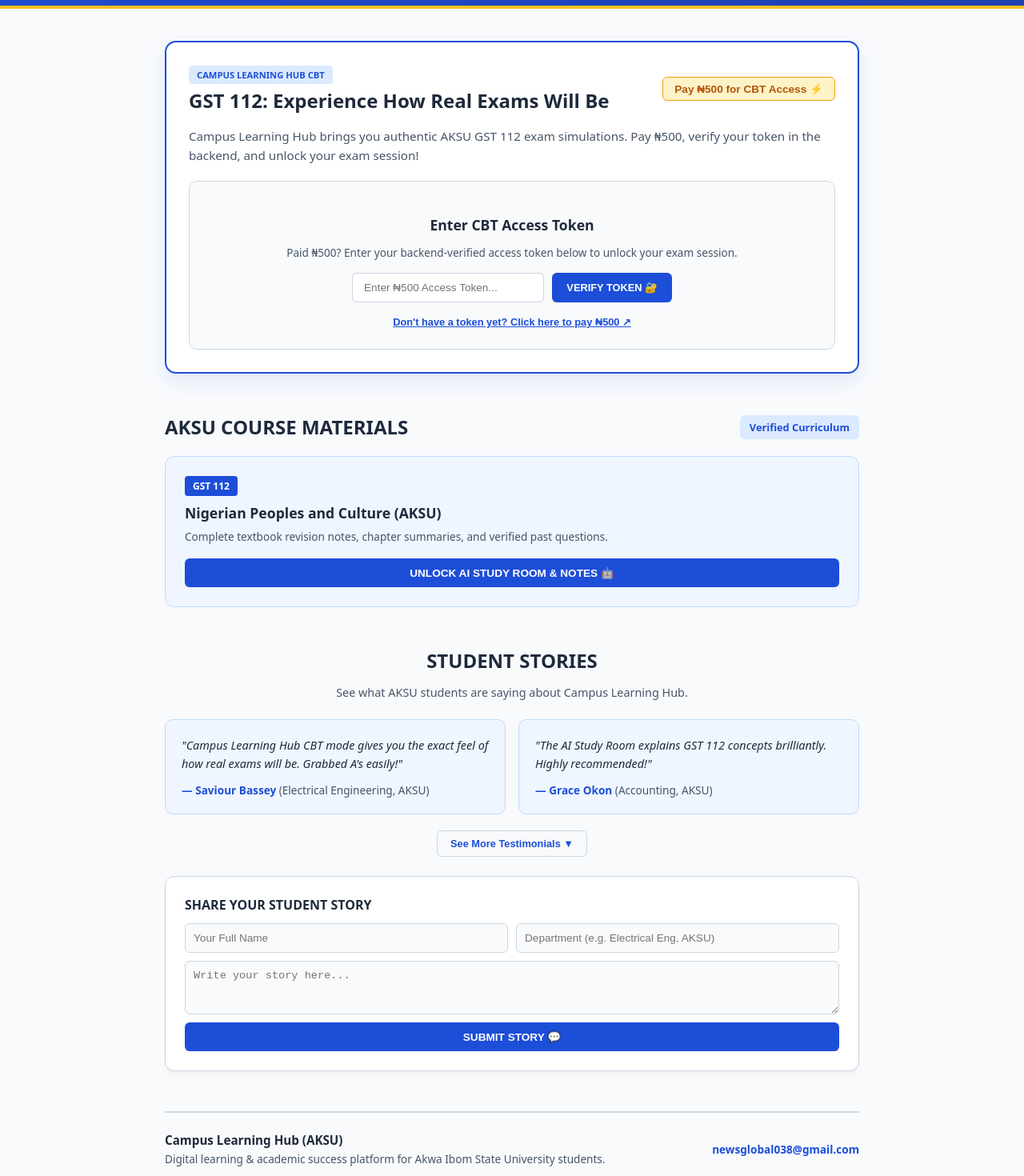
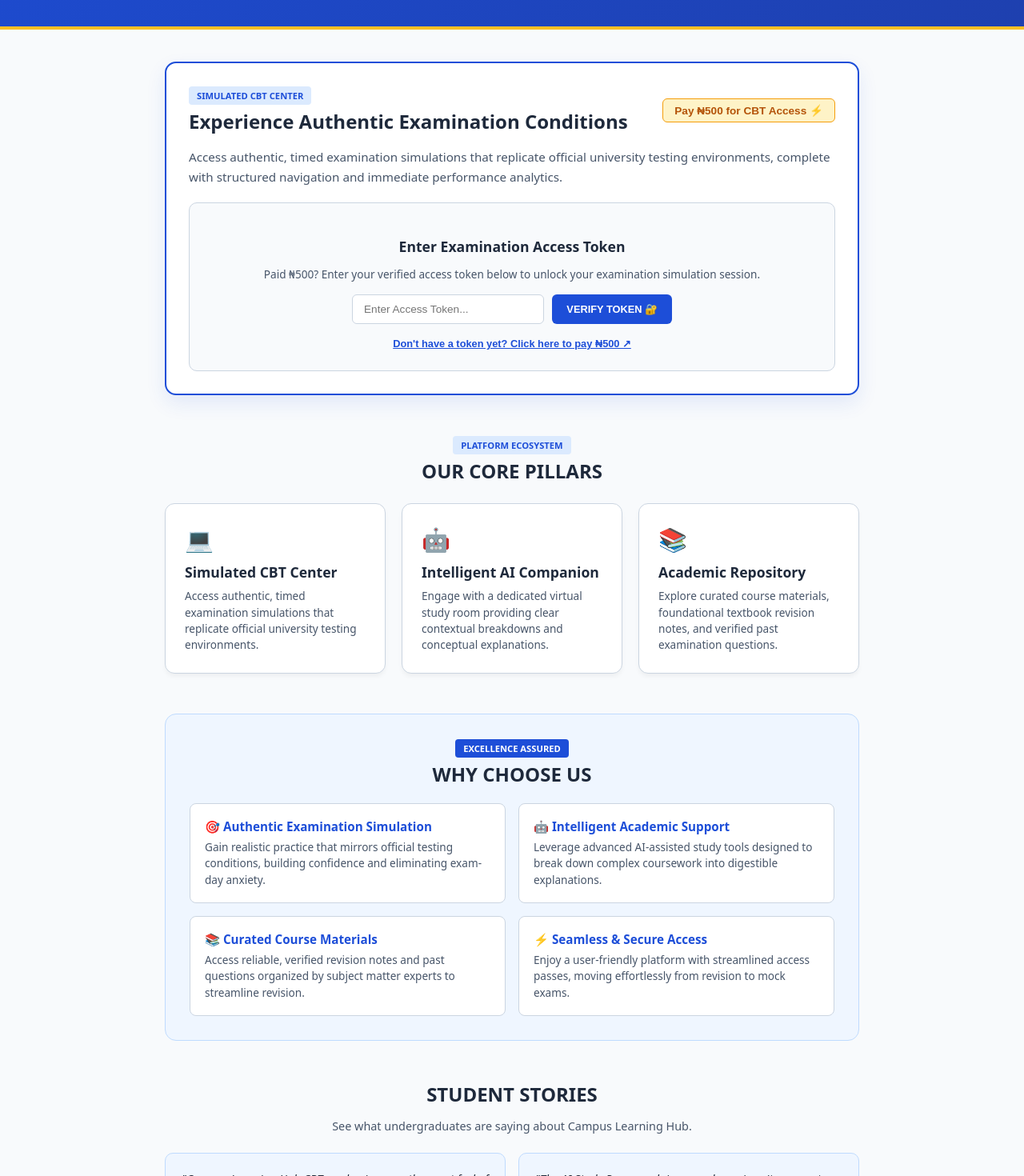
Before and after one commit to divinesaviour4-bit/LEARNING-MADE-EASY, a Next.js app: page / in a window 1280 px wide. Shown: the part 540-2010 px from the top of the page at 80% size. Built offline with nearby package versions, Linux system fonts and the light colour scheme.

Commit message:
Update homepage with professional Campus Learning Hub copy, core pillars, and Why Choose Us section

```diff
--- a/app/page.tsx
+++ b/app/page.tsx
@@ -60,7 +60,7 @@
   const [aiTxnRef, setAiTxnRef] = useState("");
   const [aiPayLoading, setAiPayLoading] = useState(false);
 
-  // CBT Exam Execution States (AKSU GST 112)
+  // CBT Exam Execution States
   const [examStarted, setExamStarted] = useState(false);
   const [activeQuestions, setActiveQuestions] = useState<any[]>([]);
   const [currentQIndex, setCurrentQIndex] = useState(0);
@@ -72,8 +72,8 @@
   // Testimonials State
   const [showAllReviews, setShowAllReviews] = useState(false);
   const [reviews, setReviews] = useState([
-    { name: "Saviour Bassey", department: "Electrical Engineering, AKSU", comment: "Campus Learning Hub CBT mode gives you the exact feel of how real exams will be. Grabbed A's easily!" },
-    { name: "Grace Okon", department: "Accounting, AKSU", comment: "The AI Study Room explains GST 112 concepts brilliantly. Highly recommended!" }
+    { name: "Saviour Bassey", department: "Electrical Engineering", comment: "Campus Learning Hub CBT mode gives you the exact feel of how real exams will be. Grabbed A's easily!" },
+    { name: "Grace Okon", department: "Accounting", comment: "The AI Study Room explains complex university concepts brilliantly. Highly recommended!" }
   ]);
   const [reviewerName, setReviewerName] = useState("");
   const [reviewerDept, setReviewerDept] = useState("");
@@ -102,9 +102,9 @@
 
     const query = globalQuery.toLowerCase();
     if (query.includes("gst 112") || query.includes("nigerian peoples")) {
-      setGlobalSearchResult({ found: true, courseName: "GST 112: Nigerian Peoples and Culture (AKSU)", details: "Available on Campus Learning Hub! CBT Mock & AI Study Room ready." });
+      setGlobalSearchResult({ found: true, courseName: "GST 112: Nigerian Peoples and Culture", details: "Available on Campus Learning Hub! CBT Mock & AI Study Room ready." });
     } else {
-      setGlobalSearchResult({ found: false, courseName: globalQuery.toUpperCase(), details: "Campus Learning Hub currently indexed for AKSU GST 112." });
+      setGlobalSearchResult({ found: false, courseName: globalQuery.toUpperCase(), details: "Campus Learning Hub course repository indexed successfully." });
     }
   };
 
@@ -117,7 +117,7 @@
     setCbtPayLoading(true);
     setTimeout(() => {
       setCbtPayLoading(false);
-      alert("₦500 CBT payment submitted! Awaiting backend verification. Your access token will be sent to your email/phone once verified.");
+      alert("₦500 CBT payment submitted! Once verified by our team, your access token will be issued.");
       setShowCbtPayModal(false);
       setCbtFullName(""); setCbtEmail(""); setCbtPhone(""); setCbtTxnRef("");
     }, 800);
@@ -127,9 +127,9 @@
     e.preventDefault();
     if (enteredToken.trim().length >= 5) {
       setIsTokenVerified(true);
-      alert("Token verified successfully! You can now start your CBT exam.");
+      alert("Token verified successfully! You can now start your examination simulation.");
     } else {
-      alert("Invalid access token. Please enter your verified backend token.");
+      alert("Invalid access token. Please enter your verified access token.");
     }
   };
 
@@ -142,7 +142,7 @@
     setAiPayLoading(true);
     setTimeout(() => {
       setAiPayLoading(false);
-      alert("AI Study Room payment submitted! Awaiting backend verification for access.");
+      alert("AI Study Room access pass request submitted! Awaiting verification.");
       setShowAiModal(false);
       setAiFullName(""); setAiEmail(""); setAiPhone(""); setAiTxnRef("");
     }, 800);
@@ -150,7 +150,7 @@
 
   const handleStartExam = () => {
     if (!isTokenVerified) {
-      alert("Please input your backend-verified access token to unlock this CBT session.");
+      alert("Please input your verified access token to unlock this examination session.");
       return;
     }
     const shuffled = [...GST112_QUESTIONS].sort(() => 0.5 - Math.random());
@@ -181,7 +181,7 @@
   const handleAddReview = (e: React.FormEvent) => {
     e.preventDefault();
     if (!reviewerName || !reviewerComment) return;
-    setReviews([{ name: reviewerName, department: reviewerDept || "AKSU Student", comment: reviewerComment }, ...reviews]);
+    setReviews([{ name: reviewerName, department: reviewerDept || "Undergraduate Student", comment: reviewerComment }, ...reviews]);
     setReviewerName(""); setReviewerDept(""); setReviewerComment("");
     alert("Testimonial posted successfully!");
   };
@@ -209,13 +209,13 @@
       <div style={{ background: "linear-gradient(135deg, #1d4ed8 0%, #1e40af 100%)", color: "#ffffff", padding: "60px 20px", textAlign: "center", borderBottom: "4px solid #fbbf24" }}>
         <div style={{ maxWidth: "800px", margin: "0 auto" }}>
           <span style={{ background: "#fbbf24", color: "#1d4ed8", padding: "6px 14px", borderRadius: "20px", fontSize: "0.75rem", fontWeight: "900", letterSpacing: "0.05em", textTransform: "uppercase", display: "inline-block", marginBottom: "16px" }}>
-            ◆ Official Academic Success Companion
+            ◆ Premier Digital Academic Success Platform
           </span>
           <h1 style={{ fontSize: "clamp(2.5rem, 5vw, 3.8rem)", fontWeight: "900", margin: "0 0 16px 0", letterSpacing: "-0.03em", lineHeight: "1.1" }}>
-            Grab A's in GST 112 <span style={{ color: "#fbbf24" }}>Without Stress</span>
+            Master Your Coursework & <span style={{ color: "#fbbf24" }}>Achieve Distinction</span>
           </h1>
           <p style={{ fontSize: "1.05rem", color: "#e2e8f0", lineHeight: "1.6", maxWidth: "700px", margin: "0 auto 30px auto" }}>
-            Welcome to Campus Learning Hub! Experience authentic CBT mode exams featuring verified AKSU GST 112 questions to show you exactly how real exams will be.
+            Campus Learning Hub bridges the traditional gap between complex coursework and distinction-level achievement by combining realistic examination simulations with intelligent academic tools.
           </p>
 
           {/* Instant Course Search */}
@@ -251,8 +251,8 @@
         <div id="cbt-section" style={{ marginBottom: "50px", background: "#ffffff", border: "2px solid #1d4ed8", borderRadius: "14px", padding: "28px", boxShadow: "0 10px 25px rgba(29, 78, 216, 0.1)" }}>
           <div style={{ display: "flex", justifyContent: "space-between", alignItems: "center", marginBottom: "16px", flexWrap: "wrap", gap: "10px" }}>
             <div>
-              <span style={{ background: "#dbeafe", color: "#1d4ed8", padding: "4px 10px", borderRadius: "4px", fontSize: "0.7rem", fontWeight: "900" }}>CAMPUS LEARNING HUB CBT</span>
-              <h2 style={{ fontSize: "1.5rem", fontWeight: "900", color: "#1e293b", margin: "6px 0 0 0" }}>GST 112: Experience How Real Exams Will Be</h2>
+              <span style={{ background: "#dbeafe", color: "#1d4ed8", padding: "4px 10px", borderRadius: "4px", fontSize: "0.7rem", fontWeight: "900" }}>SIMULATED CBT CENTER</span>
+              <h2 style={{ fontSize: "1.5rem", fontWeight: "900", color: "#1e293b", margin: "6px 0 0 0" }}>Experience Authentic Examination Conditions</h2>
             </div>
             <button onClick={() => setShowCbtPayModal(true)} style={{ fontSize: "0.85rem", background: "#fef3c7", color: "#b45309", border: "1px solid #f59e0b", padding: "6px 14px", borderRadius: "6px", fontWeight: "900", cursor: "pointer" }}>
               Pay ₦500 for CBT Access ⚡
@@ -260,20 +260,20 @@
           </div>
 
           <p style={{ color: "#475569", fontSize: "0.95rem", lineHeight: "1.6", marginBottom: "20px" }}>
-            Campus Learning Hub brings you authentic AKSU GST 112 exam simulations. Pay ₦500, verify your token in the backend, and unlock your exam session!
+            Access authentic, timed examination simulations that replicate official university testing environments, complete with structured navigation and immediate performance analytics.
           </p>
 
           {!isTokenVerified ? (
             <div style={{ background: "#f8fafc", border: "1px solid #cbd5e1", padding: "24px", borderRadius: "10px", textAlign: "center" }}>
-              <h3 style={{ fontSize: "1.1rem", fontWeight: "900", color: "#1e293b", marginBottom: "8px" }}>Enter CBT Access Token</h3>
-              <p style={{ fontSize: "0.85rem", color: "#475569", marginBottom: "16px" }}>Paid ₦500? Enter your backend-verified access token below to unlock your exam session.</p>
+              <h3 style={{ fontSize: "1.1rem", fontWeight: "900", color: "#1e293b", marginBottom: "8px" }}>Enter Examination Access Token</h3>
+              <p style={{ fontSize: "0.85rem", color: "#475569", marginBottom: "16px" }}>Paid ₦500? Enter your verified access token below to unlock your examination simulation session.</p>
 
               <form onSubmit={handleVerifyToken} style={{ display: "flex", gap: "10px", maxWidth: "400px", margin: "0 auto 12px auto", flexWrap: "wrap" }}>
                 <input
                   type="text"
                   value={enteredToken}
                   onChange={(e) => setEnteredToken(e.target.value)}
-                  placeholder="Enter ₦500 Access Token..."
+                  placeholder="Enter Access Token..."
                   required
                   style={{ flex: "1 1 200px", padding: "10px 14px", borderRadius: "6px", border: "1px solid #cbd5e1", fontSize: "0.85rem", outline: "none" }}
                 />
@@ -289,16 +289,16 @@
           ) : !examStarted ? (
             <div style={{ background: "#f8fafc", border: "1px solid #cbd5e1", padding: "24px", borderRadius: "10px", textAlign: "center" }}>
               <p style={{ color: "#059669", fontWeight: "900", marginBottom: "8px" }}>✅ Token Verified Successfully!</p>
-              <p style={{ color: "#475569", fontSize: "0.85rem", marginBottom: "16px" }}>Your session is ready: 30 Questions, 15 Minutes Timer, Instant Scoring & Review.</p>
+              <p style={{ color: "#475569", fontSize: "0.85rem", marginBottom: "16px" }}>Your session is ready: 30 Questions, 15-Minute Timer, Instant Scoring & Review.</p>
               <button onClick={handleStartExam} style={{ background: "#1d4ed8", color: "#ffffff", border: "none", padding: "14px 32px", borderRadius: "8px", fontWeight: "900", fontSize: "0.95rem", cursor: "pointer", textTransform: "uppercase", boxShadow: "0 4px 12px rgba(29,78,216,0.3)" }}>
-                Start GST 112 CBT Exam Now 🚀
+                Start Examination Simulation 🚀
               </button>
             </div>
           ) : !examSubmitted ? (
-            /* ACTIVE EXAM INTERFACE (NO MENTION OF SCREENSHOT RESTRICTION) */
+            /* ACTIVE EXAM INTERFACE */
             <div style={{ background: "#0f172a", color: "#ffffff", padding: "24px", borderRadius: "10px", border: "1px solid #334155" }}>
               <div style={{ display: "flex", justifyContent: "space-between", alignItems: "center", marginBottom: "20px", borderBottom: "1px solid #334155", paddingBottom: "12px" }}>
-                <span style={{ fontWeight: "900", color: "#fbbf24" }}>GST 112 (AKSU) — CBT Mode Exam Simulation (30 Qs)</span>
+                <span style={{ fontWeight: "900", color: "#fbbf24" }}>GST 112: Nigerian Peoples and Culture — Simulation (30 Qs)</span>
                 <span style={{ background: timeLeft < 120 ? "#ef4444" : "#1e293b", color: "#ffffff", padding: "6px 12px", borderRadius: "6px", fontWeight: "900", fontFamily: "monospace" }}>
                   ⏳ Time Left: {formatTime(timeLeft)}
                 </span>
@@ -376,7 +376,7 @@
           ) : (
             /* EXAM SUBMISSION & SCORE REVIEW */
             <div style={{ background: "#f8fafc", border: "1px solid #cbd5e1", padding: "24px", borderRadius: "10px", textAlign: "center" }}>
-              <h3 style={{ fontSize: "1.4rem", fontWeight: "900", color: "#1e293b", marginBottom: "8px" }}>Exam Completed Successfully!</h3>
+              <h3 style={{ fontSize: "1.4rem", fontWeight: "900", color: "#1e293b", marginBottom: "8px" }}>Simulation Completed Successfully!</h3>
               <p style={{ fontSize: "1.2rem", fontWeight: "800", color: "#1d4ed8", marginBottom: "16px" }}>
                 Your Score: {score} / {activeQuestions.length} ({Math.round((score / activeQuestions.length) * 100)}%)
               </p>
@@ -401,29 +401,63 @@
               </div>
 
               <button onClick={handleStartExam} style={{ background: "#1d4ed8", color: "#ffffff", border: "none", padding: "10px 20px", borderRadius: "6px", fontWeight: "900", cursor: "pointer" }}>
-                Retake CBT Mode Exam (Fresh Non-Repeating Questions) 🔄
+                Retake Simulation (Fresh Non-Repeating Questions) 🔄
               </button>
             </div>
           )}
         </div>
 
-        {/* AKSU GST 112 COURSE MATERIALS SECTION */}
-        <div id="courses" style={{ marginBottom: "50px" }}>
-          <div style={{ display: "flex", justifyContent: "space-between", alignItems: "center", marginBottom: "20px", flexWrap: "wrap", gap: "10px" }}>
-            <h3 style={{ fontSize: "1.5rem", fontWeight: "900", color: "#1e293b", margin: 0, textTransform: "uppercase" }}>AKSU Course Materials</h3>
-            <span style={{ fontSize: "0.8rem", background: "#dbeafe", color: "#1d4ed8", padding: "6px 12px", borderRadius: "6px", fontWeight: "800" }}>Verified Curriculum</span>
+        {/* CORE PILLARS SECTION */}
+        <div style={{ marginBottom: "50px" }}>
+          <div style={{ textAlign: "center", marginBottom: "24px" }}>
+            <span style={{ background: "#dbeafe", color: "#1d4ed8", padding: "4px 10px", borderRadius: "4px", fontSize: "0.7rem", fontWeight: "900" }}>PLATFORM ECOSYSTEM</span>
+            <h3 style={{ fontSize: "1.5rem", fontWeight: "900", color: "#1e293b", margin: "6px 0 0 0", textTransform: "uppercase" }}>Our Core Pillars</h3>
           </div>
 
-          <div style={{ display: "grid", gridTemplateColumns: "repeat(auto-fit, minmax(280px, 1fr))", gap: "20px" }}>
-            <div style={{ background: "#eff6ff", border: "1px solid #bfdbfe", padding: "24px", borderRadius: "12px", display: "flex", flexDirection: "column", justifyContent: "space-between" }}>
-              <div>
-                <span style={{ background: "#1d4ed8", color: "#ffffff", padding: "4px 10px", borderRadius: "4px", fontSize: "0.75rem", fontWeight: "900" }}>GST 112</span>
-                <h4 style={{ margin: "12px 0 8px 0", fontSize: "1.1rem", color: "#1e293b", fontWeight: "900" }}>Nigerian Peoples and Culture (AKSU)</h4>
-                <p style={{ margin: "0 0 16px 0", fontSize: "0.85rem", color: "#475569", lineHeight: "1.5" }}>Complete textbook revision notes, chapter summaries, and verified past questions.</p>
-              </div>
-              <button onClick={() => setShowAiModal(true)} style={{ background: "#1d4ed8", color: "#ffffff", border: "none", padding: "10px 16px", borderRadius: "6px", fontSize: "0.85rem", fontWeight: "900", cursor: "pointer", textTransform: "uppercase", width: "100%" }}>
-                Unlock AI Study Room & Notes 🤖
-              </button>
+          <div style={{ display: "grid", gridTemplateColumns: "repeat(auto-fit, minmax(260px, 1fr))", gap: "20px" }}>
+            <div style={{ background: "#ffffff", border: "1px solid #cbd5e1", padding: "24px", borderRadius: "12px", boxShadow: "0 4px 6px -1px rgba(0,0,0,0.05)" }}>
+              <div style={{ fontSize: "1.8rem", marginBottom: "10px" }}>💻</div>
+              <h4 style={{ fontSize: "1.1rem", fontWeight: "900", color: "#1e293b", margin: "0 0 8px 0" }}>Simulated CBT Center</h4>
+              <p style={{ fontSize: "0.85rem", color: "#475569", lineHeight: "1.5", margin: 0 }}>Access authentic, timed examination simulations that replicate official university testing environments.</p>
+            </div>
+
+            <div style={{ background: "#ffffff", border: "1px solid #cbd5e1", padding: "24px", borderRadius: "12px", boxShadow: "0 4px 6px -1px rgba(0,0,0,0.05)" }}>
+              <div style={{ fontSize: "1.8rem", marginBottom: "10px" }}>🤖</div>
+              <h4 style={{ fontSize: "1.1rem", fontWeight: "900", color: "#1e293b", margin: "0 0 8px 0" }}>Intelligent AI Companion</h4>
+              <p style={{ fontSize: "0.85rem", color: "#475569", lineHeight: "1.5", margin: 0 }}>Engage with a dedicated virtual study room providing clear contextual breakdowns and conceptual explanations.</p>
+            </div>
+
+            <div style={{ background: "#ffffff", border: "1px solid #cbd5e1", padding: "24px", borderRadius: "12px", boxShadow: "0 4px 6px -1px rgba(0,0,0,0.05)" }}>
+              <div style={{ fontSize: "1.8rem", marginBottom: "10px" }}>📚</div>
+              <h4 style={{ fontSize: "1.1rem", fontWeight: "900", color: "#1e293b", margin: "0 0 8px 0" }}>Academic Repository</h4>
+              <p style={{ fontSize: "0.85rem", color: "#475569", lineHeight: "1.5", margin: 0 }}>Explore curated course materials, foundational textbook revision notes, and verified past examination questions.</p>
+            </div>
+          </div>
+        </div>
+
+        {/* WHY CHOOSE US SECTION */}
+        <div style={{ marginBottom: "50px", background: "#eff6ff", border: "1px solid #bfdbfe", padding: "30px", borderRadius: "14px" }}>
+          <div style={{ textAlign: "center", marginBottom: "20px" }}>
+            <span style={{ background: "#1d4ed8", color: "#ffffff", padding: "4px 10px", borderRadius: "4px", fontSize: "0.7rem", fontWeight: "900" }}>EXCELLENCE ASSURED</span>
+            <h3 style={{ fontSize: "1.5rem", fontWeight: "900", color: "#1e293b", margin: "6px 0 0 0", textTransform: "uppercase" }}>Why Choose Us</h3>
+          </div>
+
+          <div style={{ display: "grid", gridTemplateColumns: "repeat(auto-fit, minmax(260px, 1fr))", gap: "16px" }}>
+            <div style={{ background: "#ffffff", padding: "18px", borderRadius: "8px", border: "1px solid #cbd5e1" }}>
+              <h4 style={{ fontSize: "0.95rem", fontWeight: "900", color: "#1d4ed8", margin: "0 0 6px 0" }}>🎯 Authentic Examination Simulation</h4>
+              <p style={{ fontSize: "0.85rem", color: "#475569", margin: 0, lineHeight: "1.5" }}>Gain realistic practice that mirrors official testing conditions, building confidence and eliminating exam-day anxiety.</p>
+            </div>
+            <div style={{ background: "#ffffff", padding: "18px", borderRadius: "8px", border: "1px solid #cbd5e1" }}>
+              <h4 style={{ fontSize: "0.95rem", fontWeight: "900", color: "#1d4ed8", margin: "0 0 6px 0" }}>🤖 Intelligent Academic Support</h4>
+              <p style={{ fontSize: "0.85rem", color: "#475569", margin: 0, lineHeight: "1.5" }}>Leverage advanced AI-assisted study tools designed to break down complex coursework into digestible explanations.</p>
+            </div>
+            <div style={{ background: "#ffffff", padding: "18px", borderRadius: "8px", border: "1px solid #cbd5e1" }}>
+              <h4 style={{ fontSize: "0.95rem", fontWeight: "900", color: "#1d4ed8", margin: "0 0 6px 0" }}>📚 Curated Course Materials</h4>
+              <p style={{ fontSize: "0.85rem", color: "#475569", margin: 0, lineHeight: "1.5" }}>Access reliable, verified revision notes and past questions organized by subject matter experts to streamline revision.</p>
+            </div>
+            <div style={{ background: "#ffffff", padding: "18px", borderRadius: "8px", border: "1px solid #cbd5e1" }}>
+              <h4 style={{ fontSize: "0.95rem", fontWeight: "900", color: "#1d4ed8", margin: "0 0 6px 0" }}>⚡ Seamless & Secure Access</h4>
+              <p style={{ fontSize: "0.85rem", color: "#475569", margin: 0, lineHeight: "1.5" }}>Enjoy a user-friendly platform with streamlined access passes, moving effortlessly from revision to mock exams.</p>
             </div>
           </div>
         </div>
@@ -432,7 +466,7 @@
         <div style={{ marginBottom: "50px" }}>
           <div style={{ textAlign: "center", marginBottom: "24px" }}>
             <h3 style={{ fontSize: "1.5rem", fontWeight: "900", color: "#1e293b", marginBottom: "6px", textTransform: "uppercase" }}>Student Stories</h3>
-            <p style={{ color: "#475569", fontSize: "0.9rem" }}>See what AKSU students are saying about Campus Learning Hub.</p>
+            <p style={{ color: "#475569", fontSize: "0.9rem" }}>See what undergraduates are saying about Campus Learning Hub.</p>
           </div>
 
           <div style={{ display: "grid", gridTemplateColumns: "repeat(auto-fit, minmax(260px, 1fr))", gap: "16px", marginBottom: "20px" }}>
@@ -456,7 +490,7 @@
             <form onSubmit={handleAddReview} style={{ display: "flex", flexDirection: "column", gap: "10px" }}>
               <div style={{ display: "grid", gridTemplateColumns: "repeat(auto-fit, minmax(200px, 1fr))", gap: "10px" }}>
                 <input type="text" value={reviewerName} onChange={(e) => setReviewerName(e.target.value)} placeholder="Your Full Name" required style={{ padding: "10px", borderRadius: "6px", background: "#f8fafc", border: "1px solid #cbd5e1", color: "#0f172a", fontSize: "0.85rem", outline: "none" }} />
-                <input type="text" value={reviewerDept} onChange={(e) => setReviewerDept(e.target.value)} placeholder="Department (e.g. Electrical Eng, AKSU)" style={{ padding: "10px", borderRadius: "6px", background: "#f8fafc", border: "1px solid #cbd5e1", color: "#0f172a", fontSize: "0.85rem", outline: "none" }} />
+                <input type="text" value={reviewerDept} onChange={(e) => setReviewerDept(e.target.value)} placeholder="Department / Institution" style={{ padding: "10px", borderRadius: "6px", background: "#f8fafc", border: "1px solid #cbd5e1", color: "#0f172a", fontSize: "0.85rem", outline: "none" }} />
               </div>
               <textarea value={reviewerComment} onChange={(e) => setReviewerComment(e.target.value)} placeholder="Write your story here..." required rows={3} style={{ padding: "10px", borderRadius: "6px", background: "#f8fafc", border: "1px solid #cbd5e1", color: "#0f172a", fontSize: "0.85rem", outline: "none", resize: "vertical" }} />
               <button type="submit" style={{ background: "#1d4ed8", color: "#ffffff", border: "none", padding: "10px", borderRadius: "6px", fontWeight: "900", cursor: "pointer", fontSize: "0.85rem", textTransform: "uppercase" }}>
@@ -475,7 +509,7 @@
 
               <div style={{ textAlign: "center", marginBottom: "20px" }}>
                 <span style={{ background: "#fef3c7", color: "#b45309", padding: "4px 10px", borderRadius: "4px", fontSize: "0.7rem", fontWeight: "900" }}>CBT ACCESS PASS (₦500)</span>
-                <h3 style={{ fontSize: "1.3rem", fontWeight: "900", marginTop: "8px", color: "#1e293b" }}>Pay & Get Backend Access Token</h3>
+                <h3 style={{ fontSize: "1.3rem", fontWeight: "900", marginTop: "8px", color: "#1e293b" }}>Submit Payment & Request Access Token</h3>
               </div>
 
               <div style={{ background: "#f8fafc", border: "1px solid #cbd5e1", padding: "14px", borderRadius: "8px", marginBottom: "16px", fontSize: "0.8rem", color: "#1e293b" }}>
@@ -543,8 +577,8 @@
         <footer style={{ borderTop: "2px solid #cbd5e1", paddingTop: "24px", marginTop: "50px", color: "#475569", fontSize: "0.85rem" }}>
           <div style={{ display: "flex", justifyContent: "space-between", alignItems: "center", flexWrap: "wrap", gap: "15px" }}>
             <div>
-              <span style={{ fontWeight: "900", color: "#1e293b", fontSize: "0.95rem" }}>Campus Learning Hub (AKSU)</span>
-              <p style={{ margin: "4px 0 0 0" }}>Digital learning & academic success platform for Akwa Ibom State University students.</p>
+              <span style={{ fontWeight: "900", color: "#1e293b", fontSize: "0.95rem" }}>Campus Learning Hub</span>
+              <p style={{ margin: "4px 0 0 0" }}>Digital learning & academic success platform for undergraduate students.</p>
             </div>
             <p style={{ margin: 0, color: "#1d4ed8", fontWeight: "800" }}>newsglobal038@gmail.com</p>
           </div>
```
